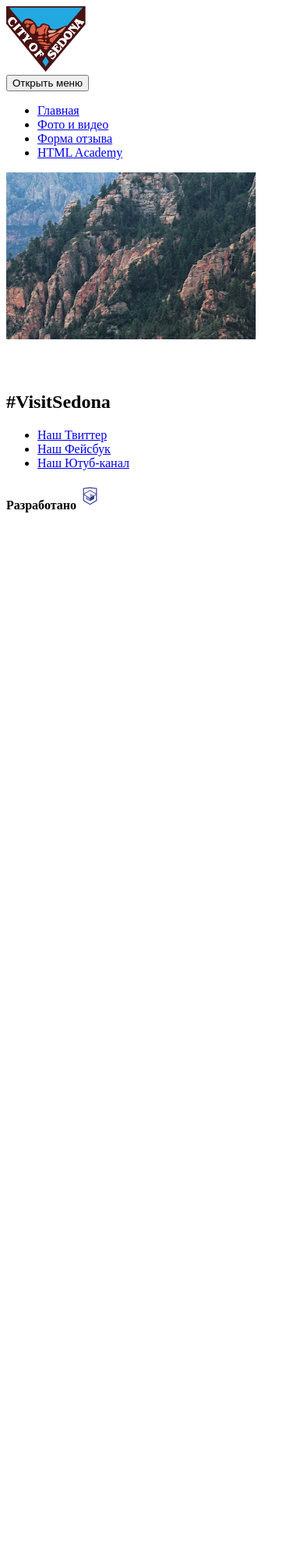
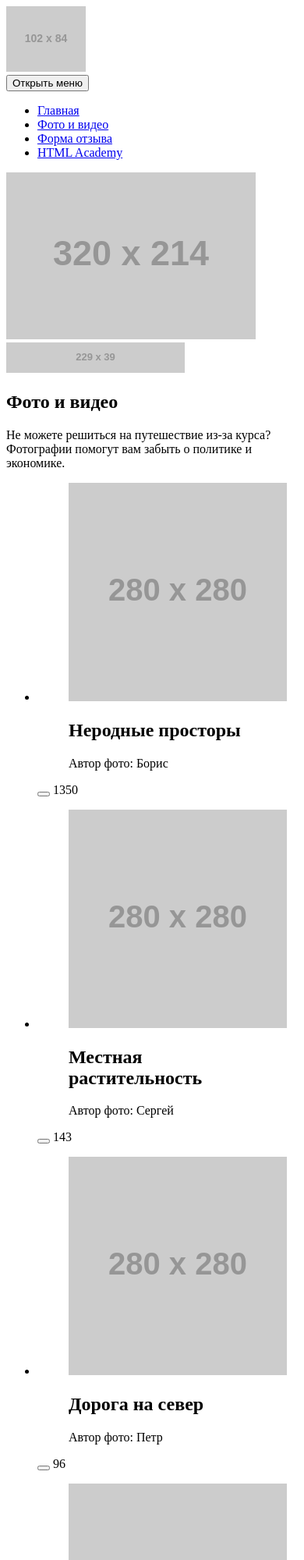
Before and after one commit to TIBET7/1421569-sedona-20, a website: page source/photo.html in a window 390 px wide. Shown: the top 2000 px of the page at 78% size. Before the commit the page ends 844 px from the top, so only its background shows below. Drawn offline with Linux system fonts and the light colour scheme; placeholder pictures from the web are drawn by us.

Commit message:
add photo page

```diff
--- a/source/photo.html
+++ b/source/photo.html
@@ -9,7 +9,7 @@
     <!-- Header -->
     <header class="page-header">
       <a class="page-header__logo" href="index.html">
-        <img src="img/svg/logo-mobile.svg" width="102" height="84" alt="Логотип &quot;Седона&quot;">
+        <img src="https://via.placeholder.com/102x84" width="102" height="84" alt="Логотип &quot;Седона&quot;">
       </a>
       <nav class="main-nav">
         <button class="main-nav__toogle" type="button">
@@ -35,12 +35,86 @@
     </header>
 
     <!-- Main -->
-    <main class="photo-main">
-      <div class="photo-main__image">
-        <img class="photo-main__image-background" src="img/jpg/back-mobile.jpg" width="320" height="214" alt="Природа в окрестностях Седоны">
-        <img class="photo-main__image-text" src="img/svg/sedona.svg" width="229" height="39" alt="Sedona">
+    <main class="photo">
+      <div class="photo__image">
+        <img class="photo__image-background" src="https://via.placeholder.com/320x214" width="320" height="214" alt="Природа в окрестностях Седоны">
+        <img class="photo__image-text" src="https://via.placeholder.com/229x39" width="229" height="39" alt="Sedona">
       </div>
 
+      <!-- Template-section -->
+      <section class="template-section">
+        <h1 class="template-section__title">Фото и видео</h1>
+        <p class="template-section__text">Не можете решиться на путешествие из-за курса? Фотографии помогут вам забыть о политике и экономике.</p>
+      </section>
+
+      <ul class="photo__list">
+        <li class="photo__item">
+          <figure>
+            <a href="#">
+              <img src="https://via.placeholder.com/280x280" width="280" height="280" alt="Неродные просторы">
+            </a>
+            <figcaption>
+              <h2 class="photo__item-title">Неродные просторы</h2>
+              <p class="photo__item-text">Автор фото: Борис</p>
+            </figcaption>
+          </figure>
+          <div class="likes">
+            <button class="likes__button" type="button"></button>
+            <span class="likes__count">1350</span>
+          </div>
+        </li>
+        <li class="photo__item">
+          <figure>
+            <a href="#">
+              <img src="https://via.placeholder.com/280x280" width="280" height="280" alt="Неродные просторы">
+            </a>
+            <figcaption>
+              <h2 class="photo__item-title">Местная растительность</h2>
+              <p class="photo__item-text">Автор фото: Сергей</p>
+            </figcaption>
+          </figure>
+          <div class="likes">
+            <button class="likes__button" type="button"></button>
+            <span class="likes__count">143</span>
+          </div>
+        </li>
+        <li class="photo__item">
+          <figure>
+            <a href="#">
+              <img src="https://via.placeholder.com/280x280" width="280" height="280" alt="Неродные просторы">
+            </a>
+            <figcaption>
+              <h2 class="photo__item-title">Дорога на север</h2>
+              <p class="photo__item-text">Автор фото: Петр</p>
+            </figcaption>
+          </figure>
+          <div class="likes">
+            <button class="likes__button" type="button"></button>
+            <span class="likes__count">96</span>
+          </div>
+        </li>
+        <li class="photo__item">
+          <figure>
+            <a href="#">
+              <img src="https://via.placeholder.com/280x280" width="280" height="280" alt="Неродные просторы">
+            </a>
+            <figcaption>
+              <h2 class="photo__item-title">Мост дьявола</h2>
+              <p class="photo__item-text">Автор фото: Борис</p>
+            </figcaption>
+          </figure>
+          <div class="likes">
+            <button class="likes__button" type="button"></button>
+            <span class="likes__count">254</span>
+          </div>
+        </li>
+      </ul><!-- ./photo__list-->
+
+      <!-- Template-section -->
+      <section class="template-section">
+        <h2 class="template-section__title">Все еще сомневаетесь?</h2>
+        <p class="template-section__text">Смотрите видеопрезентацию и скорее за билетами, пока они не подорожали в очередной раз!</p>
+      </section>
 
 
 
```
Also changed, not shown: source/form.html (+9 -11 lines), source/index.html (+12 -8 lines).
